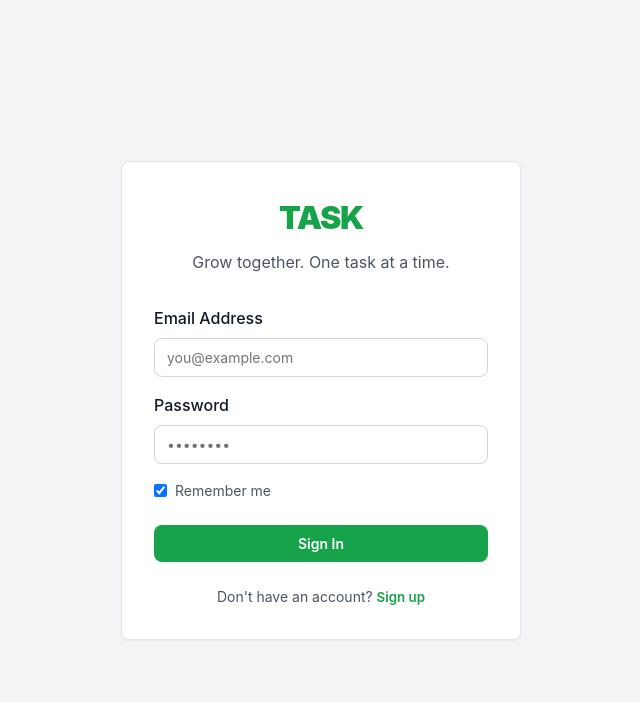
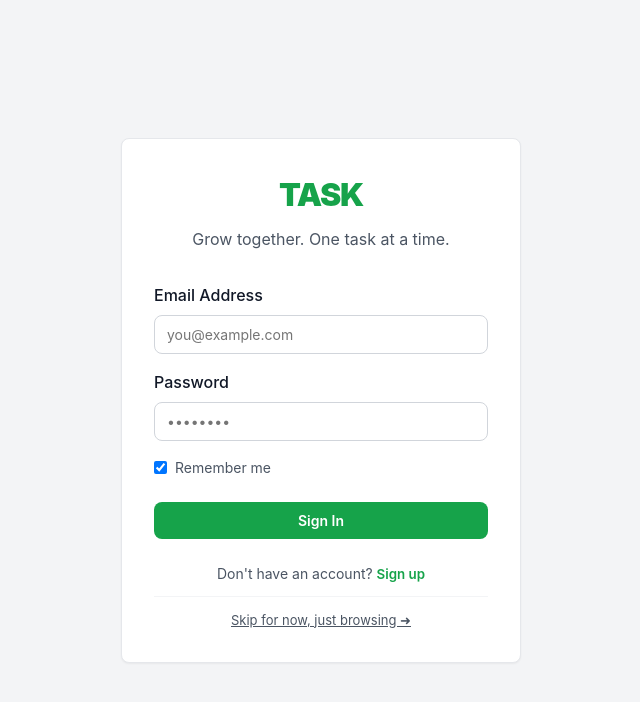
Before and after one commit to authorexhateyou-boop/Task-app, a React (Vite) app: page /login in a window 1280 px wide. Shown: the top 702 px of the page, without its empty margins (319-959 px from the left). Built offline with nearby package versions, Linux system fonts and the light colour scheme; no server answers.

Commit message:
feat: add guest browsing entry to login page

```diff
--- a/src/pages/Login.tsx
+++ b/src/pages/Login.tsx
@@ -87,7 +87,8 @@ export default function Login() {
           </button>
         </form>
 
-        <div style={{ marginTop: '24px', textAlign: 'center', fontSize: '14px', color: 'var(--neutral-600)' }}>
+        <div style={{ marginTop: '24px', textAlign: 'center', fontSize: '14px', color: 'var(--neutral-600)', display: 'flex', flexDirection: 'column', gap: '12px' }}>
+          <div>
             {isLogin ? "Don't have an account? " : "Already have an account? "}
             <button
               type="button"
@@ -97,6 +98,17 @@ export default function Login() {
               {isLogin ? 'Sign up' : 'Log in'}
             </button>
           </div>
+
+          <div style={{ paddingTop: '12px', borderTop: '1px solid var(--neutral-100)' }}>
+             <button
+               type="button"
+               onClick={() => navigate('/')}
+               style={{ color: 'var(--neutral-500)', fontSize: '13px', textDecoration: 'underline' }}
+             >
+               Skip for now, just browsing ➜
+             </button>
+          </div>
+        </div>
       </div>
     </div>
   );
```
Lines whose indentation alone changed are shown as unchanged.
